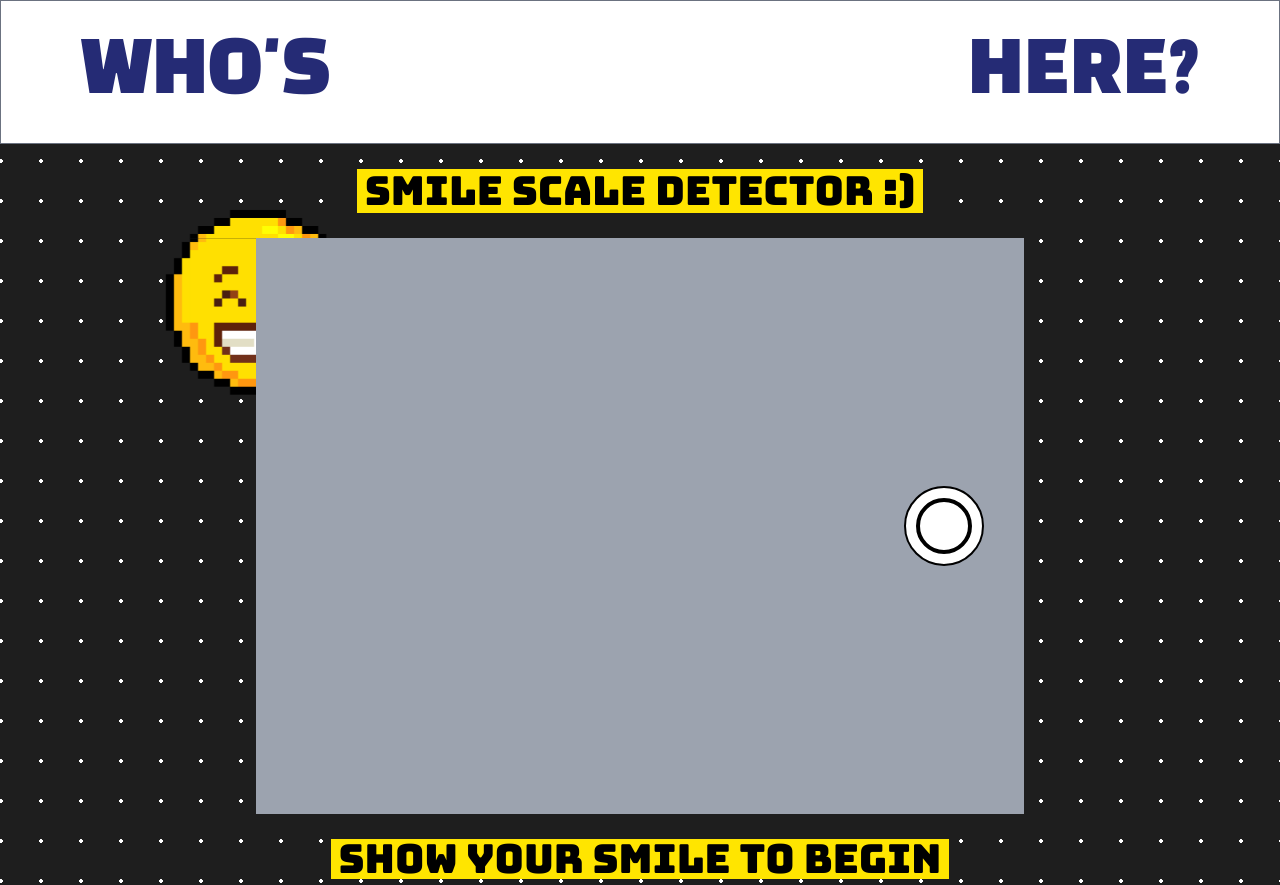
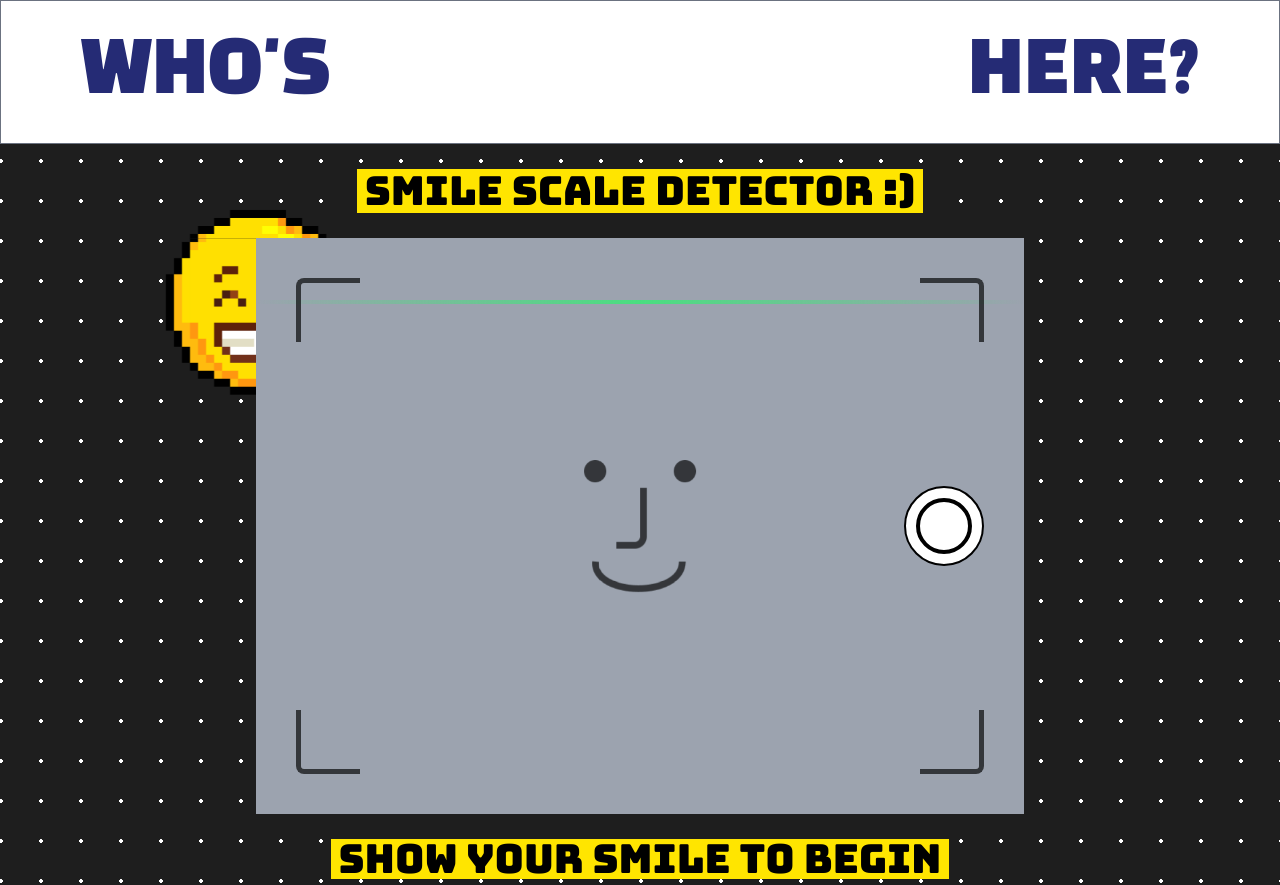
Before and after one commit to rafiialgh/smile_detection_web, a Flask app: page / in a window 1280 px wide. Run offline with Flask 3, Linux system fonts and the light colour scheme.

Commit message:
add face scan ui

```diff
--- a/static/css/output.css
+++ b/static/css/output.css
@@ -574,20 +574,24 @@ video {
   inset: 0px;
 }
 
-.-left-8 {
-  left: -2rem;
-}
-
-.-top-9 {
-  top: -2.25rem;
+.bottom-10 {
+  bottom: 2.5rem;
 }
 
 .left-0 {
   left: 0px;
 }
 
+.left-10 {
+  left: 2.5rem;
+}
+
 .left-4 {
   left: 1rem;
+}
+
+.right-10 {
+  right: 2.5rem;
 }
 
 .right-2 {
@@ -606,20 +610,16 @@ video {
   top: 2.5rem;
 }
 
-.left-1\/2 {
-  left: 50%;
-}
-
 .z-0 {
   z-index: 0;
 }
 
+.z-30 {
+  z-index: 30;
+}
+
 .z-50 {
   z-index: 50;
-}
-
-.z-10 {
-  z-index: 10;
 }
 
 .mx-10 {
@@ -677,12 +673,20 @@ video {
   aspect-ratio: 4/3;
 }
 
+.h-1 {
+  height: 0.25rem;
+}
+
 .h-12 {
   height: 3rem;
 }
 
 .h-14 {
   height: 3.5rem;
+}
+
+.h-16 {
+  height: 4rem;
 }
 
 .h-32 {
@@ -709,6 +713,14 @@ video {
   width: 3.5rem;
 }
 
+.w-16 {
+  width: 4rem;
+}
+
+.w-56 {
+  width: 14rem;
+}
+
 .w-60 {
   width: 15rem;
 }
@@ -725,8 +737,28 @@ video {
   width: 100%;
 }
 
+.w-4 {
+  width: 1rem;
+}
+
 .w-40 {
   width: 10rem;
+}
+
+.w-3 {
+  width: 0.75rem;
+}
+
+.w-32 {
+  width: 8rem;
+}
+
+.w-2 {
+  width: 0.5rem;
+}
+
+.w-28 {
+  width: 7rem;
 }
 
 .max-w-3xl {
@@ -785,6 +803,16 @@ video {
   animation: bounce 1s infinite;
 }
 
+@keyframes pulse {
+  50% {
+    opacity: .5;
+  }
+}
+
+.animate-pulse {
+  animation: pulse 2s cubic-bezier(0.4, 0, 0.6, 1) infinite;
+}
+
 @keyframes spin {
   to {
     transform: rotate(360deg);
@@ -827,8 +851,20 @@ video {
   border-radius: 0.75rem;
 }
 
-.rounded-md {
-  border-radius: 0.375rem;
+.rounded-bl-lg {
+  border-bottom-left-radius: 0.5rem;
+}
+
+.rounded-br-lg {
+  border-bottom-right-radius: 0.5rem;
+}
+
+.rounded-tl-lg {
+  border-top-left-radius: 0.5rem;
+}
+
+.rounded-tr-lg {
+  border-top-right-radius: 0.5rem;
 }
 
 .border {
@@ -843,8 +879,24 @@ video {
   border-width: 8px;
 }
 
+.border-b-\[5px\] {
+  border-bottom-width: 5px;
+}
+
+.border-l-\[5px\] {
+  border-left-width: 5px;
+}
+
+.border-r-\[5px\] {
+  border-right-width: 5px;
+}
+
 .border-t-8 {
   border-top-width: 8px;
+}
+
+.border-t-\[5px\] {
+  border-top-width: 5px;
 }
 
 .border-black {
@@ -896,6 +948,25 @@ video {
   --tw-bg-opacity: 0.5;
 }
 
+.bg-gradient-to-r {
+  background-image: linear-gradient(to right, var(--tw-gradient-stops));
+}
+
+.from-transparent {
+  --tw-gradient-from: transparent var(--tw-gradient-from-position);
+  --tw-gradient-to: rgb(0 0 0 / 0) var(--tw-gradient-to-position);
+  --tw-gradient-stops: var(--tw-gradient-from), var(--tw-gradient-to);
+}
+
+.via-green-400 {
+  --tw-gradient-to: rgb(74 222 128 / 0)  var(--tw-gradient-to-position);
+  --tw-gradient-stops: var(--tw-gradient-from), #4ade80 var(--tw-gradient-via-position), var(--tw-gradient-to);
+}
+
+.to-transparent {
+  --tw-gradient-to: transparent var(--tw-gradient-to-position);
+}
+
 .bg-\[length\:40px_40px\] {
   background-size: 40px 40px;
 }
@@ -1127,6 +1166,45 @@ video {
 
 .\[background-position\:-19px_-19px\] {
   background-position: -19px -19px;
+}
+
+@keyframes scanLine {
+  0% {
+    transform: translateY(-100%);
+    opacity: 0;
+  }
+
+  10% {
+    opacity: 1;
+  }
+
+  90% {
+    opacity: 1;
+  }
+
+  100% {
+    transform: translateY(calc(100vh + 100%));
+    opacity: 0;
+  }
+}
+
+@keyframes scanGlow {
+  0%,
+  100% {
+    box-shadow: 0 0 20px rgba(0, 200, 100, 0.3);
+  }
+
+  50% {
+    box-shadow: 0 0 40px rgba(0, 200, 100, 0.8);
+  }
+}
+
+.scan-line {
+  animation: scanLine 3s ease-in-out infinite;
+}
+
+.scan-glow {
+  animation: scanGlow 2s ease-in-out infinite;
 }
 
 .hover\:scale-105:hover {
--- a/templates/index.html
+++ b/templates/index.html
@@ -10,8 +10,13 @@
     rel="stylesheet">
   <link rel="stylesheet" href="{{url_for('static', filename='css/output.css')}}">
   <style>
-    .font-blackhan { font-family: 'Black Han Sans', sans-serif; }
-    .font-bungee { font-family: 'Bungee', monospace; }
+    .font-blackhan {
+      font-family: 'Black Han Sans', sans-serif;
+    }
+
+    .font-bungee {
+      font-family: 'Bungee', monospace;
+    }
   </style>
 </head>
 
@@ -37,14 +42,17 @@
     <!-- Loading -->
     <div class="fixed inset-0 z-50 flex items-center justify-center bg-black bg-opacity-50 hidden">
       <div class="relative shimmer overflow-hidden px-20 py-10 bg-white rounded-xl">
-        <div class="border-8 rounded-full w-14 h-14 mx-10 border-t-8 border-t-[#252B75] animate-spin transition-all ease-in duration-0"></div>
+        <div
+          class="border-8 rounded-full w-14 h-14 mx-10 border-t-8 border-t-[#252B75] animate-spin transition-all ease-in duration-0">
+        </div>
         <div class="text-center font-sans font-bold mt-2">Detecting smile...</div>
       </div>
     </div>
 
     <!-- Modal Score -->
     <div id="scoreModal" class="fixed inset-0 z-50 flex items-center justify-center bg-black bg-opacity-50 hidden">
-  <div class="bg-white shimmer overflow-hidden rounded-xl shadow-xl w-[90%] max-w-md px-6 py-8 text-center relative">
+      <div
+        class="bg-white shimmer overflow-hidden rounded-xl shadow-xl w-[90%] max-w-md px-6 py-8 text-center relative">
 
         <h2 class="text-2xl font-bold text-[#252B75] mb-4">Hasil Senyummu 😁</h2>
 
@@ -52,7 +60,8 @@
 
         <p class="text-lg text-gray-700 mb-6">Senyummu sudah cerah! Terus pertahankan yaa 😄</p>
 
-    <button onclick="closeScoreModal()" class="px-4 py-2 bg-[#252B75] text-white rounded hover:bg-blue-800 transition">
+        <button onclick="closeScoreModal()"
+          class="px-4 py-2 bg-[#252B75] text-white rounded hover:bg-blue-800 transition">
           Tutup
         </button>
       </div>
@@ -63,17 +72,44 @@
     </div>
 
     <div class="flex justify-center mb-4 sm:mb-6 lg:mb-0">
-      <h1 class="font-bungee bg-[#FFE500] px-2 py-1 text-lg sm:text-2xl md:text-3xl lg:text-[40px] text-center leading-tight">
+      <h1
+        class="font-bungee bg-[#FFE500] px-2 py-1 text-lg sm:text-2xl md:text-3xl lg:text-[40px] text-center leading-tight">
         SMILE SCALE DETECTOR :)
       </h1>
     </div>
 
     <div class="flex justify-center mt-4 sm:mt-6 lg:mt-[25px]">
-      <div class="relative w-full max-w-3xl aspect-[4/3] bg-gray-400 mx-4 sm:mx-0">
-        <video id="webcam" autoplay playsinline class="w-full h-full object-cover absolute top-0 left-0 z-0 -scale-x-100"></video>
+      <div class="relative w-full  h-full max-w-3xl aspect-[4/3] bg-gray-400 mx-4 sm:mx-0">
+
+
+
+        <div
+          class="w-16 h-16 absolute rounded-tl-lg border-t-[5px] border-l-[5px] border-black z-50 top-10 left-10 animate-pulse">
+        </div>
+        <div
+          class="w-16 h-16 absolute rounded-tr-lg border-t-[5px] border-r-[5px] border-black z-50 top-10 right-10 animate-pulse">
+        </div>
+        <div
+          class="w-16 h-16 absolute rounded-br-lg border-b-[5px] border-r-[5px] border-black z-50 bottom-10 right-10 animate-pulse">
+        </div>
+        <div
+          class="w-16 h-16 absolute rounded-bl-lg border-b-[5px] border-l-[5px] border-black z-50 bottom-10 left-10 animate-pulse">
+        </div>
+
+        <div class="absolute inset-0 flex justify-center items-center z-50 animate-pulse"><img class="w-28"
+            src="static/images/smile_scan.png" alt=""></div>
+
+        <video id="webcam" autoplay playsinline
+          class="w-full h-full object-cover absolute top-0 left-0 z-0 -scale-x-100"></video>
+
+          <!-- Scan line animation -->
+            <div class="absolute inset-0 z-30 overflow-hidden">
+                <div class="scan-line absolute w-full h-1 bg-gradient-to-r from-transparent via-green-400 to-transparent"></div>
+            </div>
+
         <canvas id="canvas" class="hidden"></canvas>
         <button onclick="captureImage()"
-          class="absolute bg-white w-12 h-12 sm:w-16 sm:h-16 lg:w-20 lg:h-20 rounded-full right-2 sm:right-4 lg:right-10 top-1/2 -translate-y-1/2 border-black border-2 hover:scale-105 transition-transform">
+          class="absolute z-50 bg-white w-12 h-12 sm:w-16 sm:h-16 lg:w-20 lg:h-20 rounded-full right-2 sm:right-4 lg:right-10 top-1/2 -translate-y-1/2 border-black border-2 hover:scale-105 transition-transform">
           <div id="innerDot"
             class="bg-white w-8 h-8 sm:w-10 sm:h-10 lg:w-14 lg:h-14 rounded-full border-black border-2 lg:border-4 mx-auto hover:bg-red-500 active:bg-red-900 transition-colors">
           </div>
@@ -82,7 +118,8 @@
     </div>
 
     <div class="flex justify-center mt-4 sm:mt-6 lg:mt-[25px] px-2">
-      <h1 class="font-bungee bg-[#FFE500] px-2 py-1 text-base sm:text-xl md:text-2xl lg:text-[40px] text-center leading-tight">
+      <h1
+        class="font-bungee bg-[#FFE500] px-2 py-1 text-base sm:text-xl md:text-2xl lg:text-[40px] text-center leading-tight">
         SHOW YOUR SMILE TO BEGIN
       </h1>
     </div>
```
Also changed, not shown: other parts of static/css/output.css (+10 -86 lines), input.css (+41 -2 lines), static/images/smile_scan.png (added), 3 other files. Lines whose indentation alone changed are shown as unchanged.
